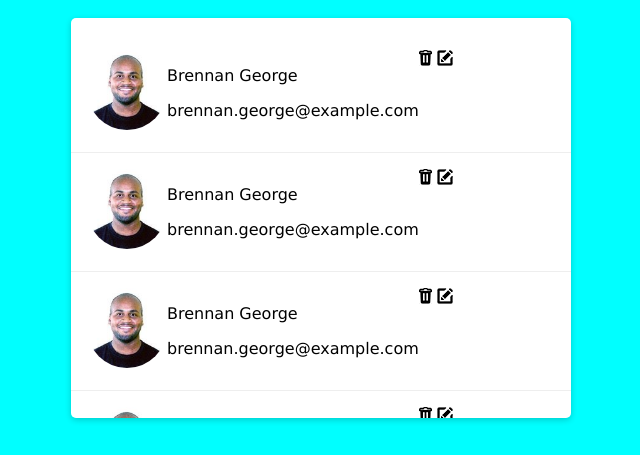
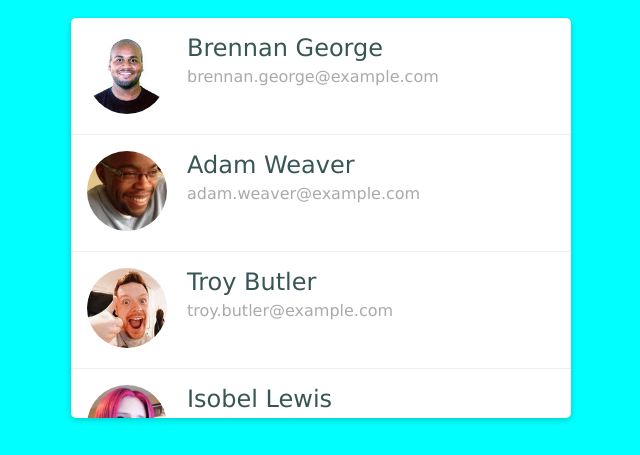
Before and after one commit to amandabugniski/lista-de-contatos, a plain HTML site: page Projeto_contatos/index.html in a window 1280 px wide. Shown: the part 222-677 px from the top of the page, without its empty margins (319-959 px from the left). Drawn offline with Linux system fonts and the light colour scheme.

Commit message:
feat: adiciona tela da lista de contatos

```diff
--- a/Projeto_contatos/estilo.css
+++ b/Projeto_contatos/estilo.css
@@ -31,6 +31,7 @@ body {
 .list {
     list-style-type: none;
     padding: 0;
+    margin: 0;
 }
 
 .list-item {
@@ -39,7 +40,38 @@ body {
     padding: 16px;
 }
 
-.list-item__imagem img{
+.list-item__imagem img {
     width: 80px;
     border-radius: 50%;
 }
+
+.list-item__content {
+    padding: 0 20px;
+    flex-grow: 1;
+}
+
+.list-item__name {
+    font-size: 24px;
+    color: #385555;
+    margin: 0;
+}
+
+.list-item__email {
+    margin: 5px 0 0;
+    color: #aaa;
+}
+
+.list-item:hover {
+    background-color: #e8e8e8;
+}
+
+.list-item__action {
+    display: flex;
+    gap: 16px;
+    align-items: center;
+    opacity: 0;
+}
+
+.list-item:hover .list-item__action {
+    opacity: 0.3;
+}
--- a/Projeto_contatos/index.html
+++ b/Projeto_contatos/index.html
@@ -36,14 +36,14 @@
 
         <li class="list-item">
             <div class="list-item__imagem">
-                <img src="imagens/1.jpg" alt="Brennan George">
+                <img src="imagens/2.jpg" alt="Adam Weaver">
             </div>
 
             <div class="list-item__content">
                 <p class="list-item__name">
-                    Brennan George
+                    Adam Weaver
                 </p>
-                <p class="list-item__email">brennan.george@example.com</p>
+                <p class="list-item__email">adam.weaver@example.com</p>
             </div>
 
             <div class="list-item__action">
@@ -54,14 +54,14 @@
 
         <li class="list-item">
             <div class="list-item__imagem">
-                <img src="imagens/1.jpg" alt="Brennan George">
+                <img src="imagens/3.jpg" alt="Troy Butler">
             </div>
 
             <div class="list-item__content">
                 <p class="list-item__name">
-                    Brennan George
+                    Troy Butler
                 </p>
-                <p class="list-item__email">brennan.george@example.com</p>
+                <p class="list-item__email">troy.butler@example.com</p>
             </div>
 
             <div class="list-item__action">
@@ -72,14 +72,14 @@
 
         <li class="list-item">
             <div class="list-item__imagem">
-                <img src="imagens/1.jpg" alt="Brennan George">
+                <img src="imagens/4.jpg" alt="Isobel Lewis">
             </div>
 
             <div class="list-item__content">
                 <p class="list-item__name">
-                    Brennan George
+                    Isobel Lewis
                 </p>
-                <p class="list-item__email">brennan.george@example.com</p>
+                <p class="list-item__email">isobel.lewis@example.com</p>
             </div>
 
             <div class="list-item__action">
@@ -90,14 +90,14 @@
 
         <li class="list-item">
             <div class="list-item__imagem">
-                <img src="imagens/1.jpg" alt="Brennan George">
+                <img src="imagens/5.jpg" alt="Lisa Garcia">
             </div>
 
             <div class="list-item__content">
                 <p class="list-item__name">
-                    Brennan George
+                    Lisa Garcia
                 </p>
-                <p class="list-item__email">brennan.george@example.com</p>
+                <p class="list-item__email">lisa.garcia@example.com</p>
             </div>
 
             <div class="list-item__action">
@@ -108,14 +108,14 @@
 
         <li class="list-item">
             <div class="list-item__imagem">
-                <img src="imagens/1.jpg" alt="Brennan George">
+                <img src="imagens/6.jpg" alt="Carolyn Silva">
             </div>
 
             <div class="list-item__content">
                 <p class="list-item__name">
-                    Brennan George
+                    Carolyn Silva
                 </p>
-                <p class="list-item__email">brennan.george@example.com</p>
+                <p class="list-item__email">carolyn.silva@example.com</p>
             </div>
 
             <div class="list-item__action">
```
